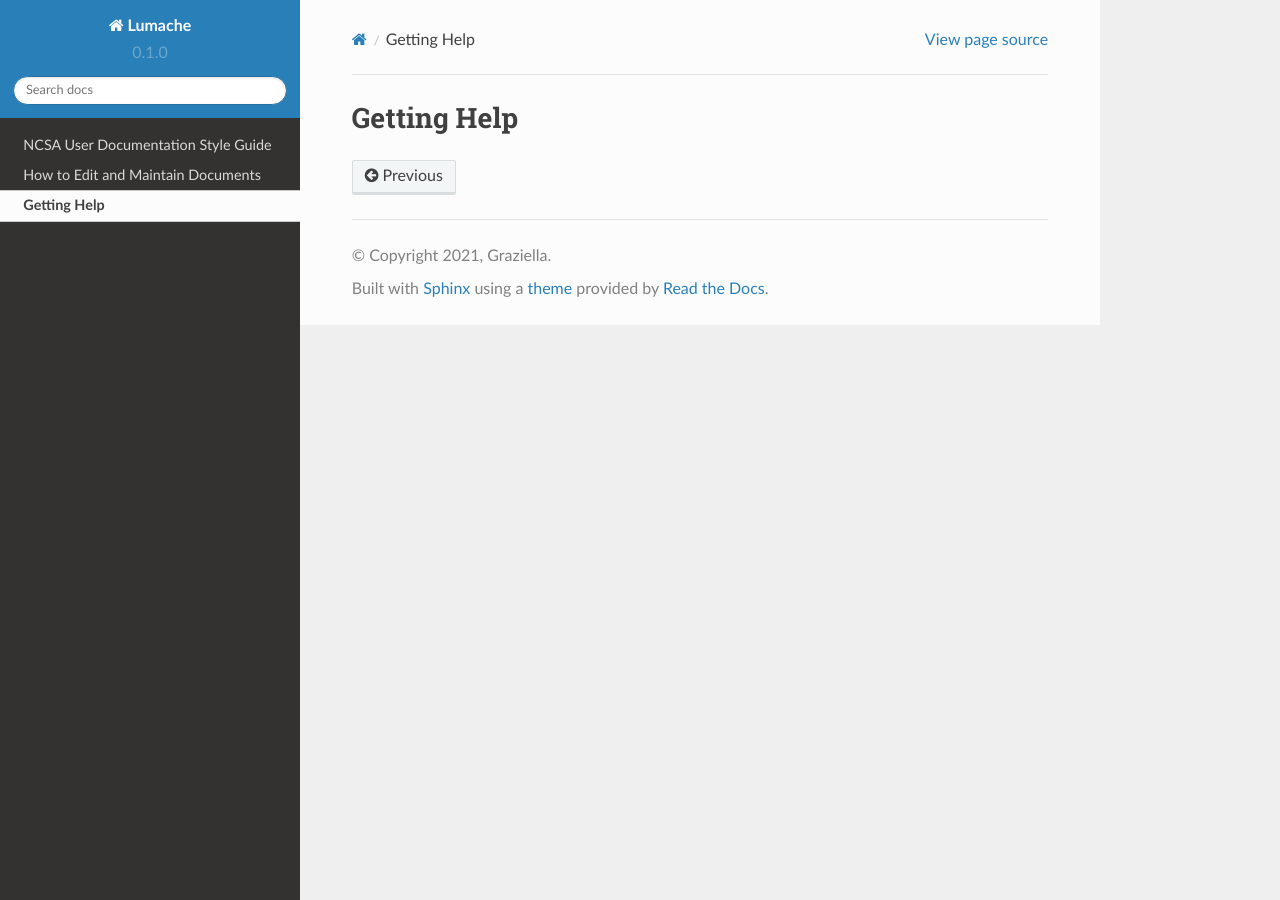
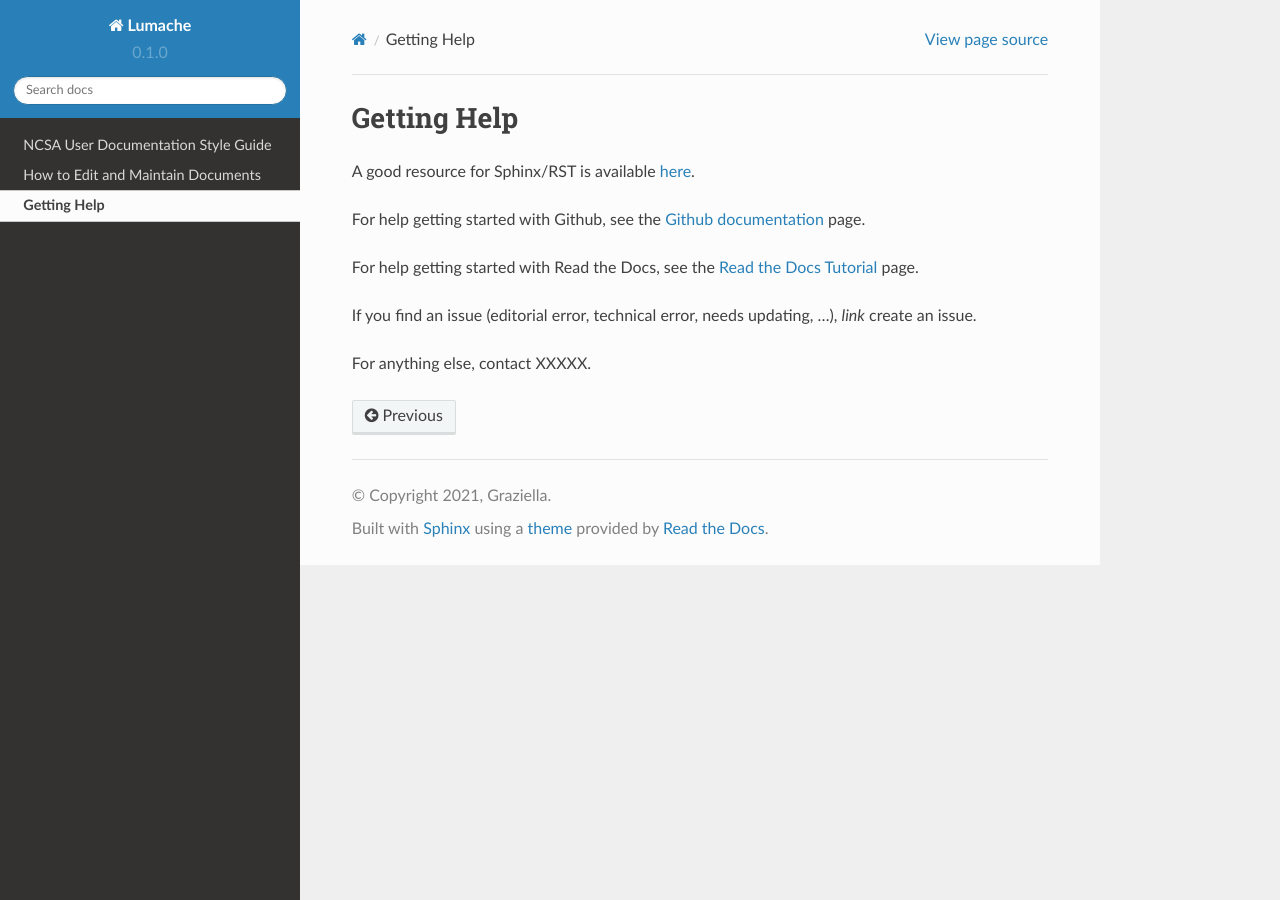
Before and after one commit to lhelms2/howto_rtd, a Sphinx documentation site: the page built from docs/source/help.rst, in a window 1280 px wide. Built offline with Sphinx 7.4.7 and the Read the Docs theme 2.0.0, drawn with Linux system fonts in a browser that asks for light colours; pages that are not in the unit, such as notebooks, are missing from menus.

Commit message:
Update help.rst content fill

```diff
--- a/docs/source/help.rst
+++ b/docs/source/help.rst
@@ -2,3 +2,20 @@
 
 Getting Help
 =============
+
+A good resource for Sphinx/RST is available here_.
+
+.. _here: https://www.sphinx-doc.org/en/master/usage/restructuredtext/index.html
+
+
+For help getting started with Github, see the `Github documentation`_ page.
+
+.. _Github documentation: https://docs.github.com/en
+
+For help getting started with Read the Docs, see the `Read the Docs Tutorial`_ page.
+
+.. _Read the Docs Tutorial: https://docs.readthedocs.io/en/stable/tutorial/
+
+If you find an issue (editorial error, technical error, needs updating, ...), *link* create an issue.
+
+For anything else, contact XXXXX.
```
